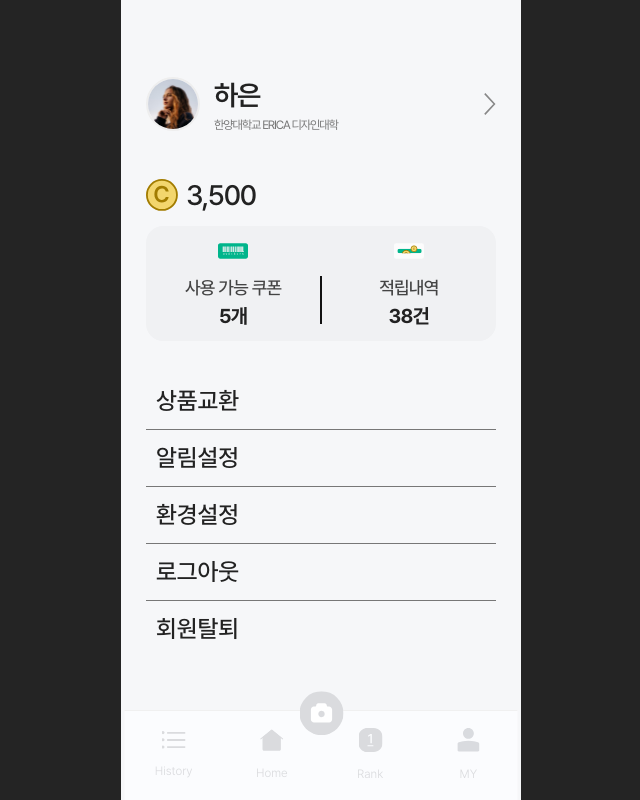
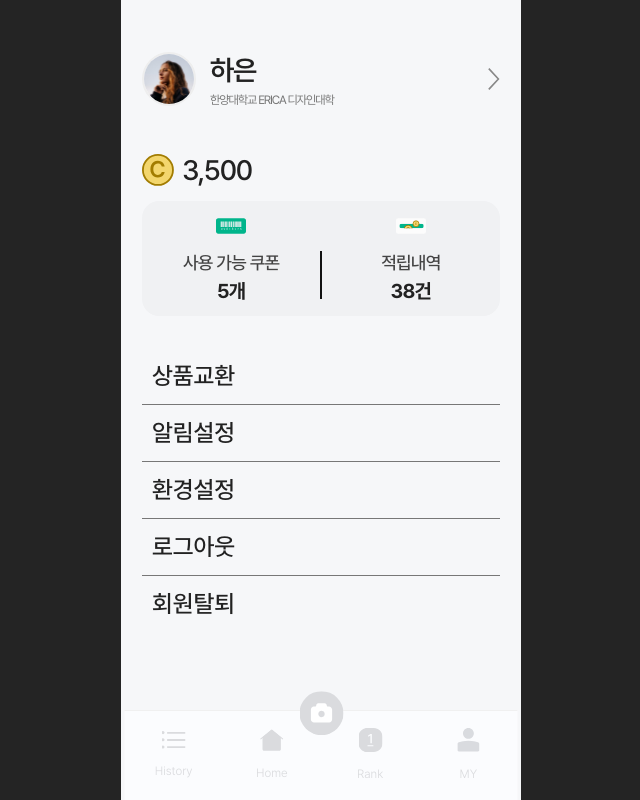
Before and after one commit to erica-likelion/team5-fe, a React (Vite) app: page /My in a window 1280 px wide. Shown: the whole page, without its empty margins (319-959 px from the left). Built offline with nearby package versions, Linux system fonts and the light colour scheme.

Commit message:
fix:여백 수정

```diff
--- a/src/components/common/Layout.styled.ts
+++ b/src/components/common/Layout.styled.ts
@@ -10,4 +10,6 @@ export const LayoutContainer = styled.div<{ noVerticalPadding?: boolean }>`
   padding-bottom: ${({ noVerticalPadding }) => (noVerticalPadding ? '0' : '49px')};
   margin: 0 auto; /* 가로 가운데 정렬 */
   overflow: auto;
+  padding-left: 21px;
+  padding-right: 21px;
 `;
--- a/src/pages/my/MyPage.styled.ts
+++ b/src/pages/my/MyPage.styled.ts
@@ -2,7 +2,6 @@ import styled from "styled-components";
 
 // 전체 컨테이너
 export const Container = styled.div`
-  padding: 25px;
   min-height: calc(100vh - 100px); // 네비게이션바 높이만큼 빼기
 `;
 
```
